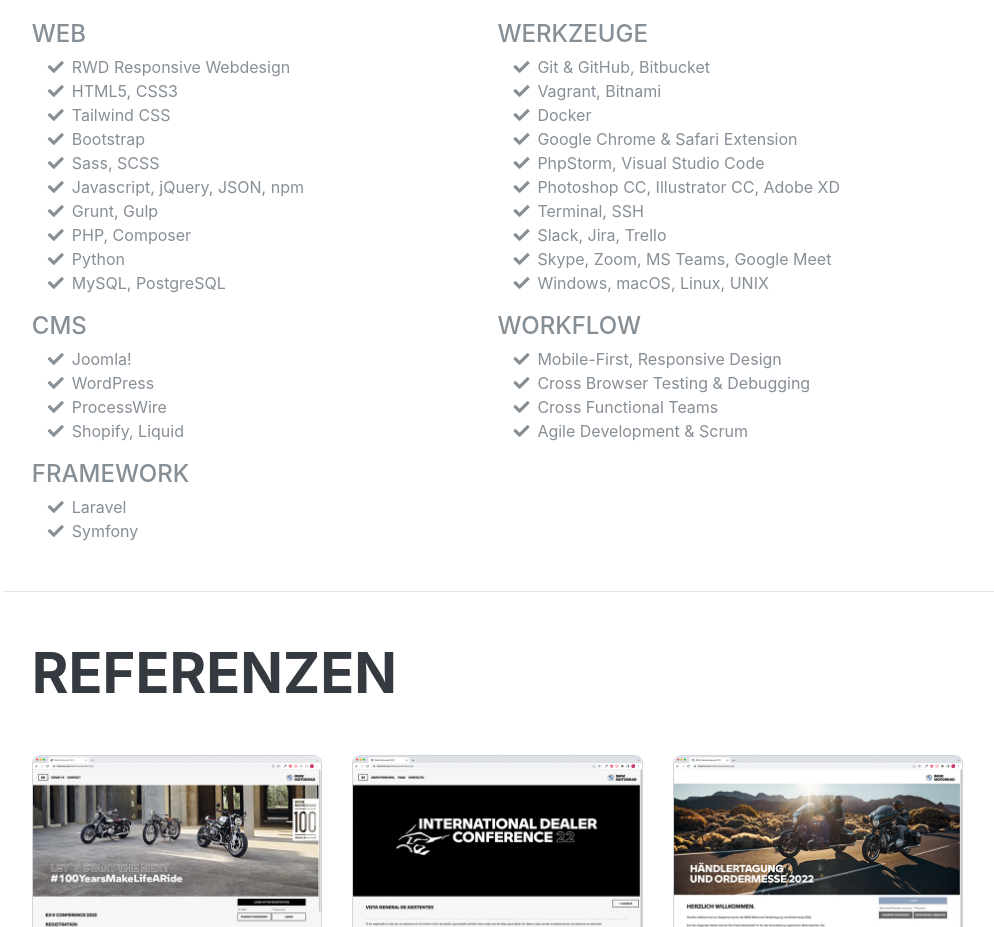
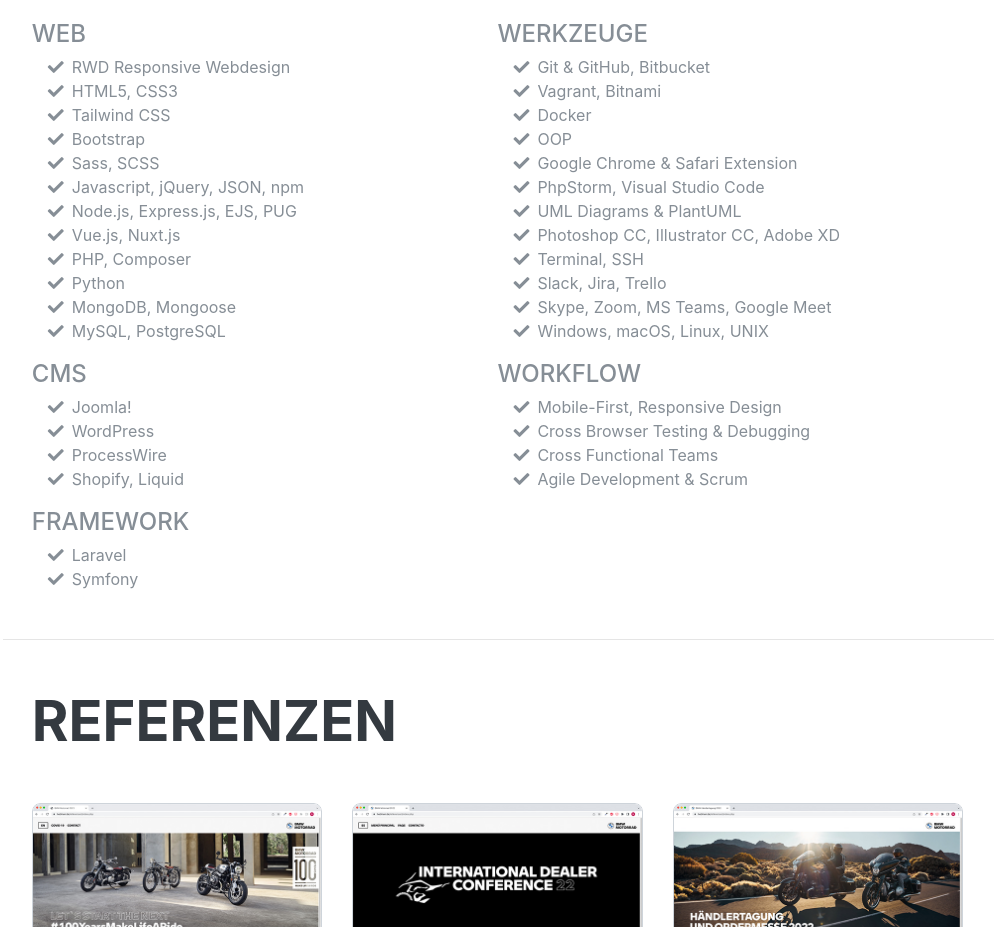
Before and after one commit to echo75/hedman-docker, a plain HTML site: page app/public/index.html in a window 1280 px wide. Shown: the part 2539-3466 px from the top of the page, without its empty margins (269-1263 px from the left). Drawn offline with Linux system fonts and the light colour scheme; a web font is replaced by a local one.

Commit message:
updating skills during learning at coyotiv

```diff
--- a/app/public/index.html
+++ b/app/public/index.html
@@ -193,7 +193,11 @@
             </li>
             <li>
               <i class="fa-li fa fa-check"></i>
-              Grunt, Gulp
+              Node.js, Express.js, EJS, PUG
+            </li>
+            <li>
+              <i class="fa-li fa fa-check"></i>
+              Vue.js, Nuxt.js
             </li>
             <li>
               <i class="fa-li fa fa-check"></i>
@@ -202,6 +206,10 @@
             <li>
               <i class="fa-li fa fa-check"></i>
               Python
+            </li>
+            <li>
+              <i class="fa-li fa fa-check"></i>
+              MongoDB, Mongoose
             </li>
             <li>
               <i class="fa-li fa fa-check"></i>
@@ -254,6 +262,10 @@
               <i class="fa-li fa fa-check"></i>
               Docker
             </li>
+             <li>
+              <i class="fa-li fa fa-check"></i>
+              OOP
+            </li>
             <li>
               <i class="fa-li fa fa-check"></i>
               Google Chrome &amp; Safari Extension
@@ -262,6 +274,9 @@
               <i class="fa-li fa fa-check"></i>
               PhpStorm, Visual Studio Code
             </li>
+            <li>
+              <i class="fa-li fa fa-check"></i>
+              UML Diagrams & PlantUML
             <li>
               <i class="fa-li fa fa-check"></i>
               Photoshop CC, Illustrator CC, Adobe XD
```
